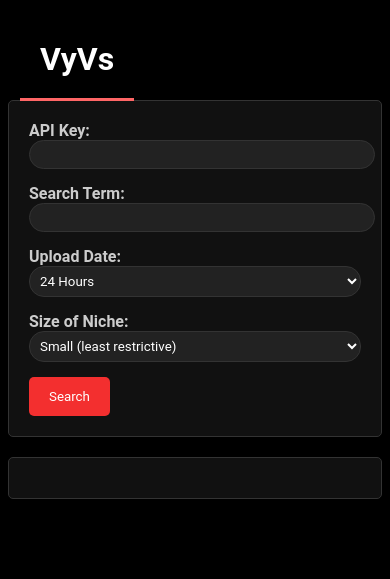
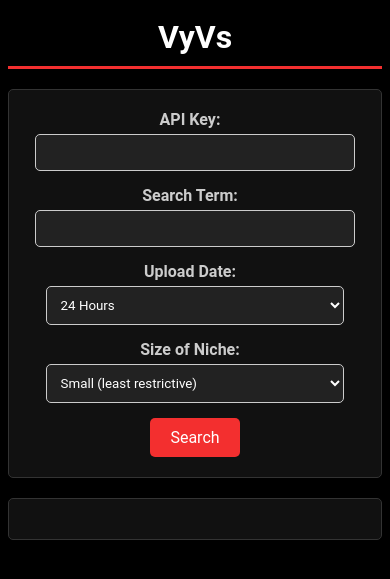
Before and after one commit to MashClashXD/viral-youtube-video-scraper, a Flask app: page / in a window 390 px wide. Shown: the top 579 px of the page. Run offline with Flask 2, Linux system fonts and the light colour scheme.

Commit message:
Update index.html

```diff
--- a/api/templates/index.html
+++ b/api/templates/index.html
@@ -2,23 +2,63 @@
 <html>
 <head>
     <title>vyvs</title>
+    <meta name="viewport" content="width=device-width, initial-scale=1.0"> <!-- Add this viewport meta tag -->
     <link rel="stylesheet" type="text/css" href="{{ url_for('static', filename='styles.css') }}">
     <style>
-        /* New styles for the vyvs text */
+        /* Original desktop styles */
         h1 {
-            position: absolute; /* Position absolutely */
-            top: 20px; /* Adjust the top position */
-            left: 20px; /* Adjust the left position */
-            margin: 0; /* Remove any default margin */
-            color: #fff; /* Text color */
-            background-color: #000; /* Pure black background color */
-            padding: 20px; /* Padding for better spacing */
+            position: absolute;
+            top: 20px;
+            left: 20px;
+            margin: 0;
+            color: #fff;
+            background-color: #000;
+            padding: 20px;
             font-family: 'Roboto', sans-serif;
-            border-bottom: 3px solid #ff6666; /* Pastel red accent border */
+            border-bottom: 3px solid #f32f2f;
         }
-        /* Add margin to move the entire box down */
+
         .custom-form {
-            margin-top: 100px; /* Adjust the margin-top value as needed */
+            margin-top: 100px;
+        }
+
+        /* New styles for mobile */
+        @media screen and (max-width: 768px) {
+            h1 {
+                position: static;
+                background-color: transparent;
+                text-align: center;
+                padding: 10px;
+            }
+
+            .custom-form {
+                margin-top: 20px;
+                text-align: center;
+            }
+
+            label {
+                display: block;
+                margin-bottom: 5px;
+            }
+
+            input[type="text"],
+            select {
+                width: 90%;
+                padding: 10px;
+                margin-bottom: 15px;
+                border: 1px solid #ccc;
+                border-radius: 5px;
+            }
+
+            input[type="submit"] {
+                background-color: #f32f2f;
+                color: #fff;
+                border: none;
+                padding: 10px 20px;
+                font-size: 16px;
+                cursor: pointer;
+                border-radius: 5px;
+            }
         }
     </style>
 </head>
@@ -50,7 +90,6 @@
         <p>{{ result }}</p>
         {% endif %}
 
-        <!-- Add a download link -->
         {% if file_generated %}
         <p><a href="/download_excel">Download Excel File</a></p>
         {% endif %}
```
